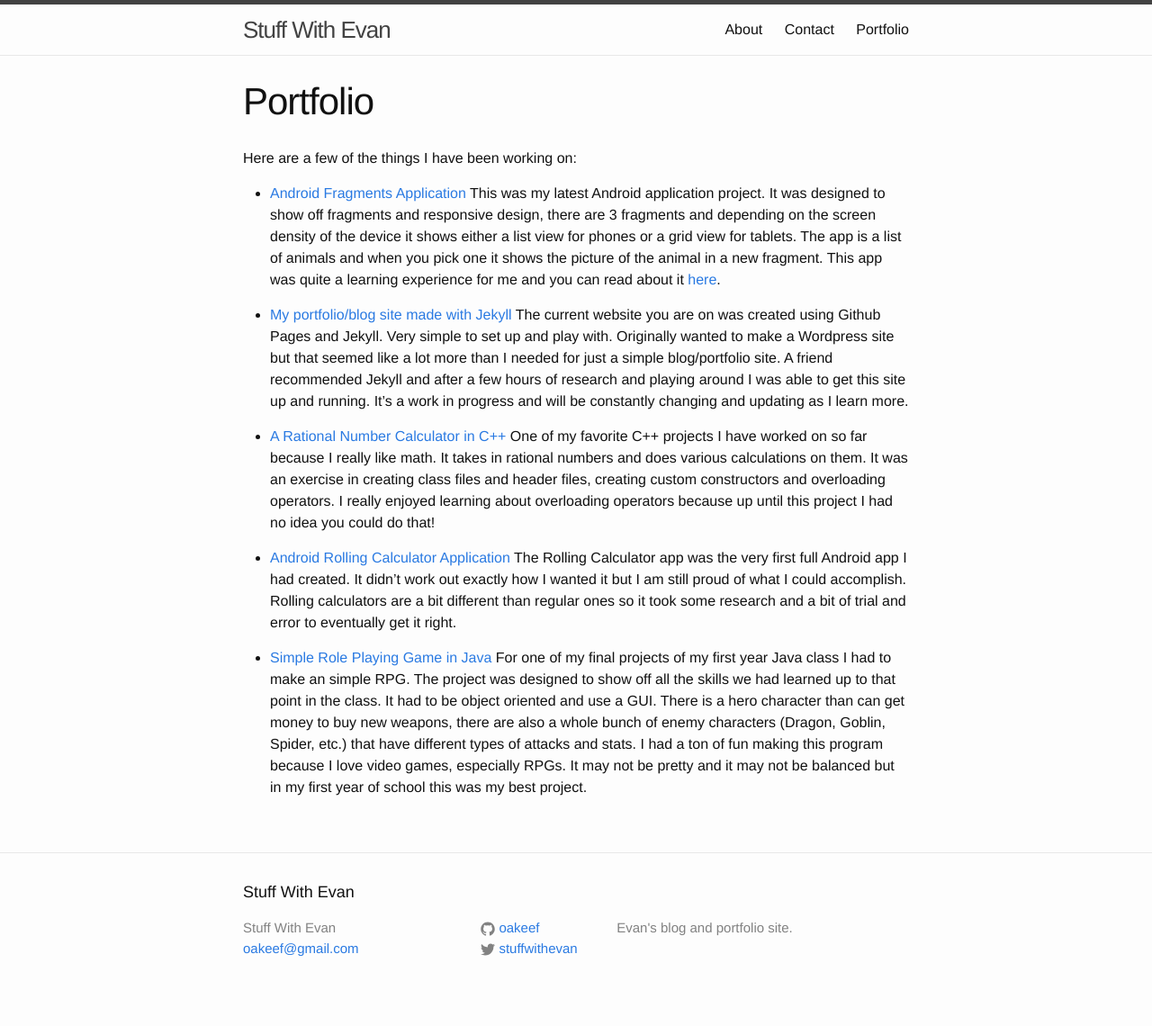
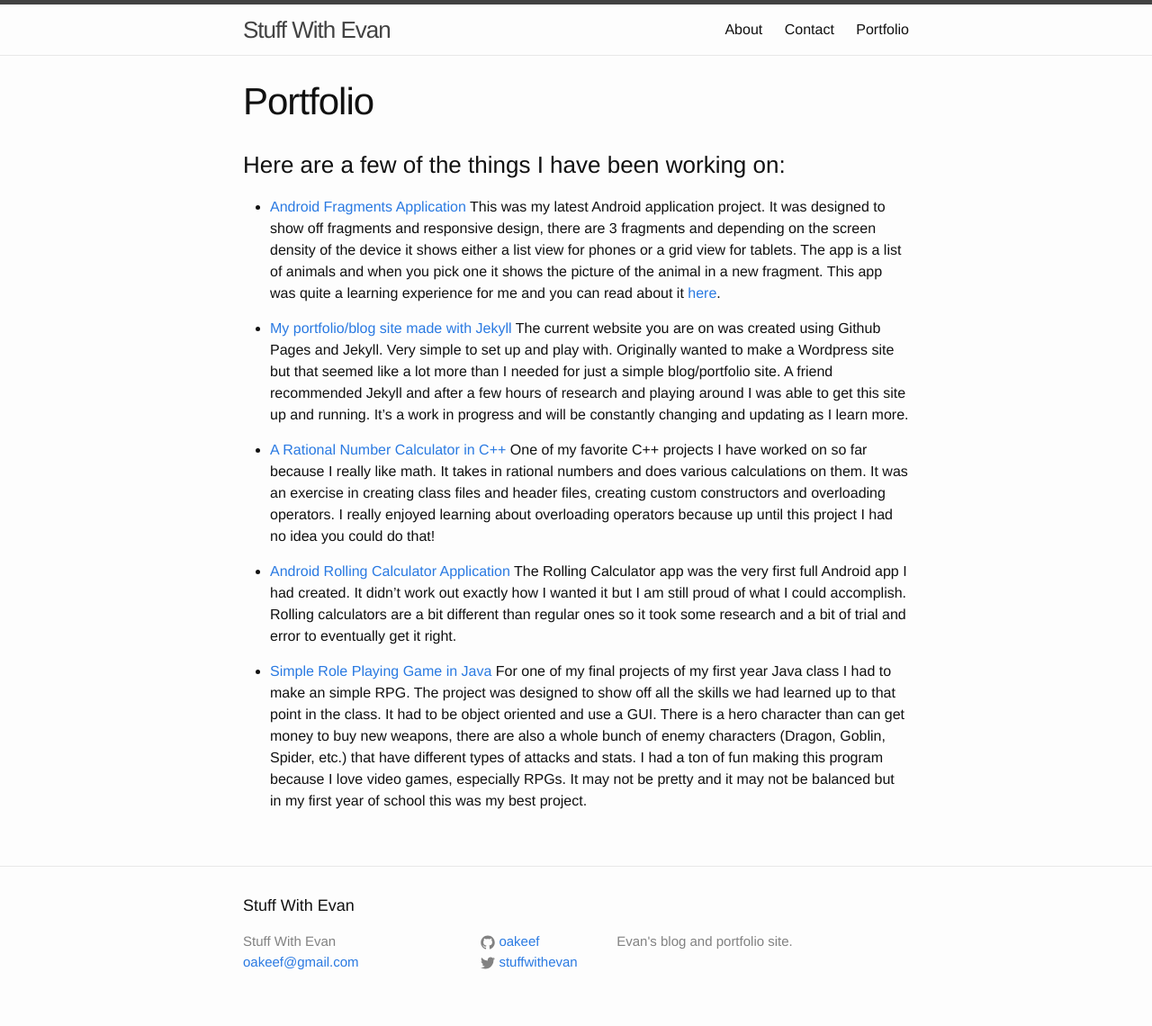
Before and after one commit to oakeef/oakeef.github.io, a Jekyll site: the page built from portfolio.md, in a window 1280 px wide. Shown: the whole page at 90% size. Built offline with Jekyll 4.4.1, drawn with Linux system fonts in a browser that asks for light colours.

Commit message:
fixed formatting

```diff
--- a/portfolio.md
+++ b/portfolio.md
@@ -4,7 +4,7 @@ title: Portfolio
 permalink: /portfolio/
 ---
 
-Here are a few of the things I have been working on:
+### Here are a few of the things I have been working on:
 
 - [Android Fragments Application](https://github.com/oakeef/Android-Fragments)
 	This was my latest Android application project. It was designed to show off fragments and responsive design, there are 3 fragments and depending on the screen density of the device it shows either a list view for phones or a grid view for tablets. The app is a list of animals and when you pick one it shows the picture of the animal in a new fragment. This app was quite a learning experience for me and you can read about it [here]({% post_url 2016-11-29-Android-App-Disaster %}).
```
